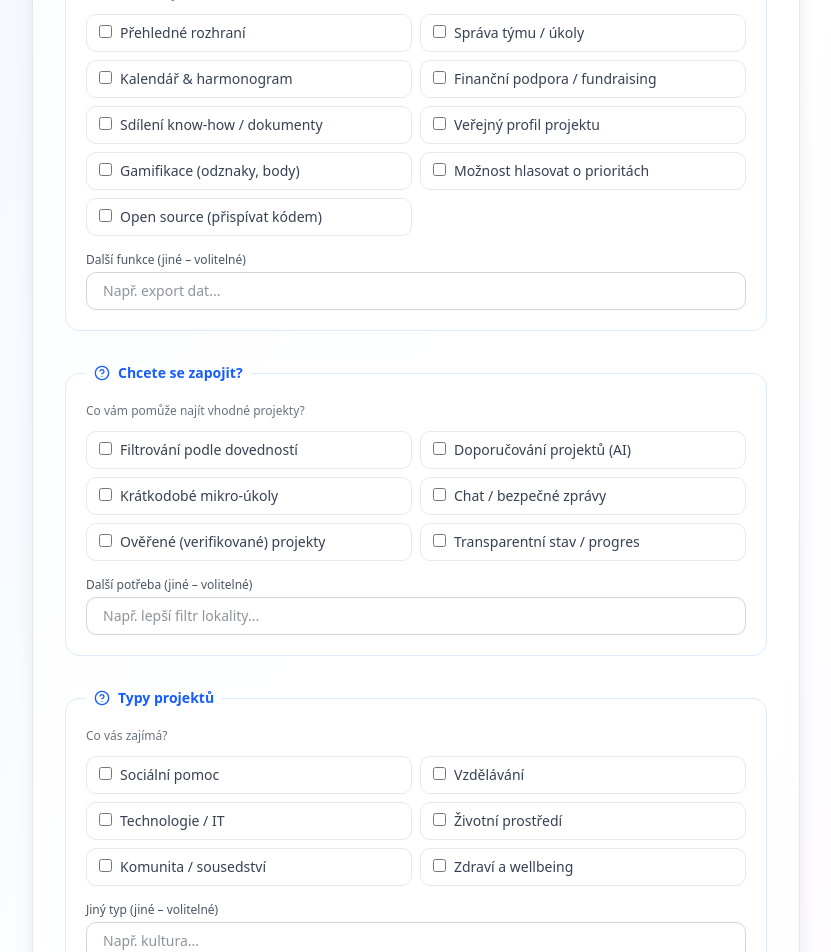
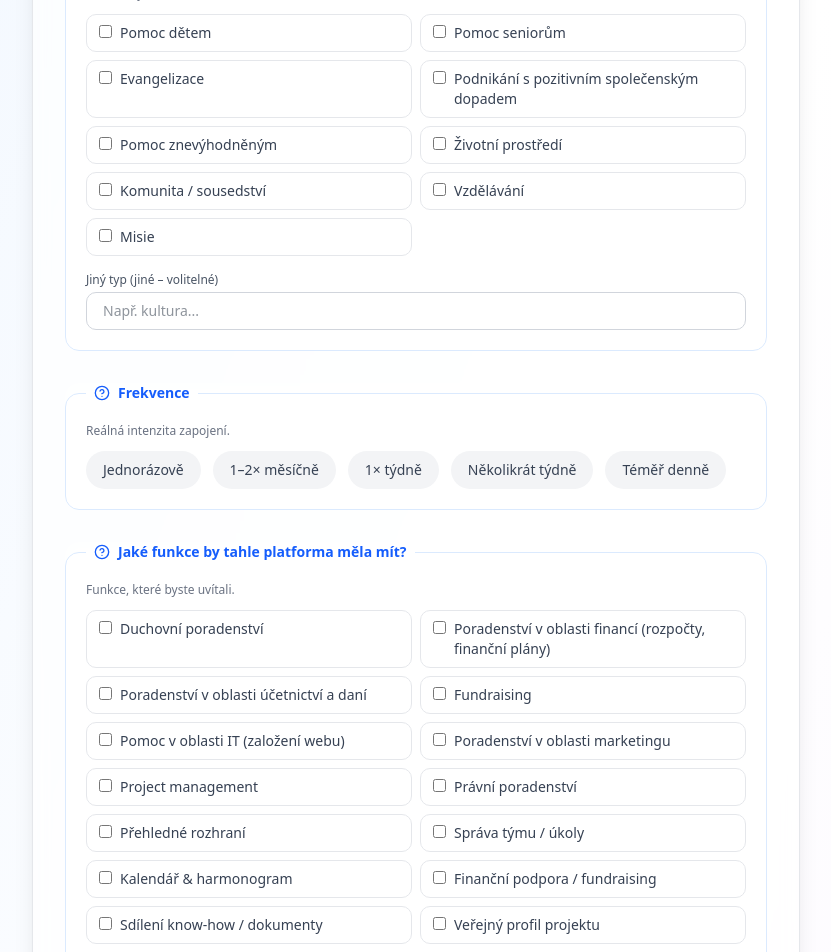
Before and after one commit to kindly-crowdsourcing/kindly, a Next.js app: page /dotaznik in a window 1280 px wide. Shown: the part 580-1532 px from the top of the page, without its empty margins (224-1055 px from the left). Built offline with nearby package versions, Linux system fonts and the light colour scheme.

Commit message:
[Checkpoint] Dotaznik edit

```diff
--- a/app/dotaznik/page.tsx
+++ b/app/dotaznik/page.tsx
@@ -65,6 +65,14 @@ const initialState: FormState = {
 const OPTIONS = {
   role: ["Mám projekt / vizi", "Dobrovolník", "Investor", "Organizace"],
   projektFunkce: [
+    "Duchovní poradenství",
+    "Poradenství v oblasti financí (rozpočty, finanční plány)",
+    "Poradenství v oblasti účetnictví a daní",
+    "Fundraising",
+    "Pomoc v oblasti IT (založení webu)",
+    "Poradenství v oblasti marketingu",
+    "Project management",
+    "Právní poradenství",
     "Přehledné rozhraní",
     "Správa týmu / úkoly",
     "Kalendář & harmonogram",
@@ -84,12 +92,15 @@ const OPTIONS = {
     "Transparentní stav / progres",
   ],
   projektyZajem: [
-    "Sociální pomoc",
-    "Vzdělávání",
-    "Technologie / IT",
+    "Pomoc dětem",
+    "Pomoc seniorům",
+    "Evangelizace",
+    "Podnikání s pozitivním společenským dopadem",
+    "Pomoc znevýhodněným",
     "Životní prostředí",
     "Komunita / sousedství",
-    "Zdraví a wellbeing",
+    "Vzdělávání",
+    "Misie",
   ],
   motivace: [
     "Smysl & dopad",
@@ -384,6 +395,37 @@ export default function DotaznikPage() {
               )}
             </Section>
 
+            <Section title="Typy projektů" desc="Co vás zajímá?">
+              <CheckGrid
+                name="projektyZajem[]"
+                list={opts.projektyZajem}
+                stateKey="projektyZajem"
+                state={state}
+                toggleArr={toggleArr}
+              />
+              <OtherInput
+                label="Jiný typ"
+                name="projektyZajemOther"
+                placeholder="Např. kultura..."
+                value={state.projektyZajemOther}
+                onChange={(value) => setField("projektyZajemOther", value)}
+              />
+            </Section>
+
+            <Section title="Frekvence" desc="Reálná intenzita zapojení.">
+              <PillRadios
+                name="frekvence"
+                list={opts.frekvence}
+                value={state.frekvence}
+                onChange={(v: string) => setField("frekvence", v)}
+              />
+              {state.frekvence && (
+                <p className="mt-2 text-xs text-blue-600 dark:text-blue-400">
+                  Vybráno: {state.frekvence}
+                </p>
+              )}
+            </Section>
+
             <Section
               title="Jaké funkce by tahle platforma měla mít?"
               desc="Funkce, které byste uvítali."
@@ -424,23 +466,6 @@ export default function DotaznikPage() {
               />
             </Section>
 
-            <Section title="Typy projektů" desc="Co vás zajímá?">
-              <CheckGrid
-                name="projektyZajem[]"
-                list={opts.projektyZajem}
-                stateKey="projektyZajem"
-                state={state}
-                toggleArr={toggleArr}
-              />
-              <OtherInput
-                label="Jiný typ"
-                name="projektyZajemOther"
-                placeholder="Např. kultura..."
-                value={state.projektyZajemOther}
-                onChange={(value) => setField("projektyZajemOther", value)}
-              />
-            </Section>
-
             <Section title="Motivace" desc="Proč se zapojujete?">
               <CheckGrid
                 name="motivace[]"
@@ -456,20 +481,6 @@ export default function DotaznikPage() {
                 value={state.motivaceOther}
                 onChange={(value) => setField("motivaceOther", value)}
               />
-            </Section>
-
-            <Section title="Frekvence" desc="Reálná intenzita zapojení.">
-              <PillRadios
-                name="frekvence"
-                list={opts.frekvence}
-                value={state.frekvence}
-                onChange={(v: string) => setField("frekvence", v)}
-              />
-              {state.frekvence && (
-                <p className="mt-2 text-xs text-blue-600 dark:text-blue-400">
-                  Vybráno: {state.frekvence}
-                </p>
-              )}
             </Section>
 
             <Section title="Doplňující poznámka">
```
